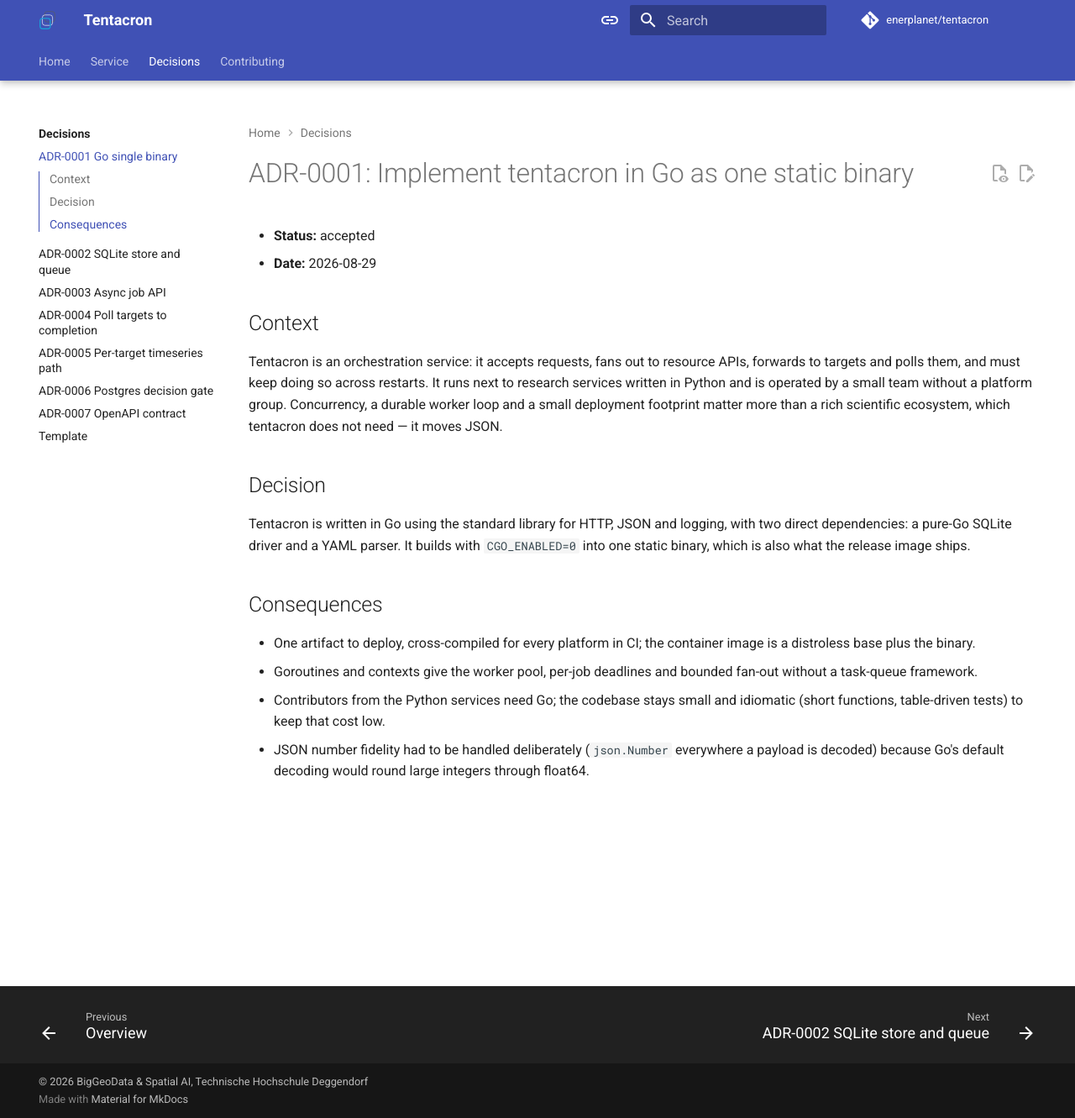
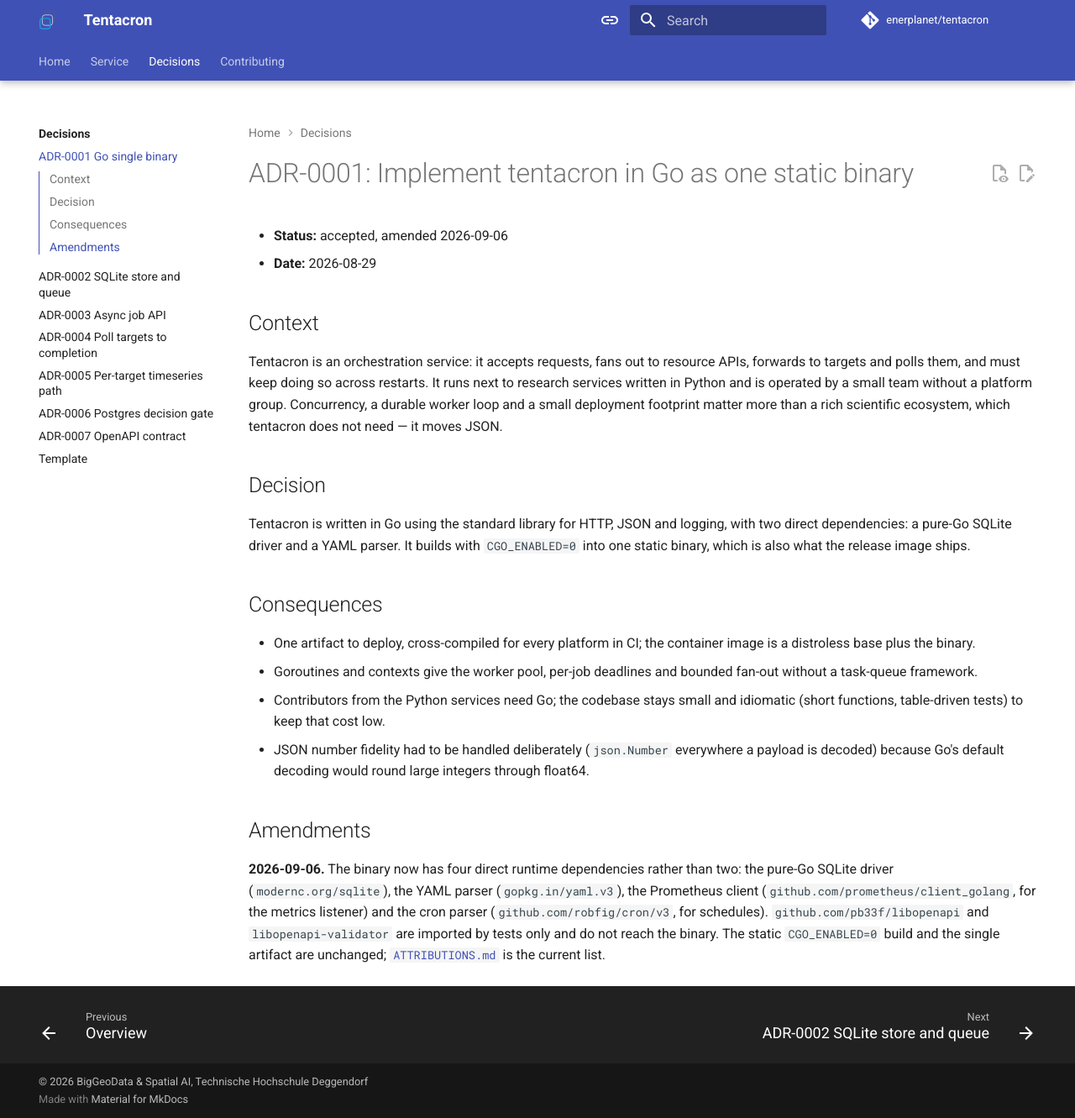
Before and after one commit to enerplanet/TentaCron, an MkDocs documentation site: the page built from docs/decisions/0001-go-single-binary.md, in a window 1280 px wide and 1331 px high. Shown: the whole window at 84% size. Built offline with MkDocs 1.6.1 and Material for MkDocs 9.7.7, drawn with Linux system fonts in a browser that asks for light colours; comment, search, counter and statistics services are not loaded.

Commit message:
docs(decisions): amend ADR-0001 with the current direct dependencies
ADR-0001 stated that the binary has two direct dependencies, the SQLite
driver and the YAML parser; the metrics listener and the schedules added
the Prometheus client and a cron parser, and the golden-corpus validation
added two test-only modules. The record keeps its original text and gains
a dated Amendments section that states the four runtime modules, marks the
two test-only ones as never reaching the binary, and confirms the static
single-artifact build is unchanged. The decisions index now spells out
that rule: a record is never rewritten, an aged fact is amended with a
dated note, a changed decision gets a new number.

```diff
--- a/docs/decisions/0001-go-single-binary.md
+++ b/docs/decisions/0001-go-single-binary.md
@@ -1,6 +1,6 @@
 # ADR-0001: Implement tentacron in Go as one static binary
 
-- **Status:** accepted
+- **Status:** accepted, amended 2026-09-06
 - **Date:** 2026-08-29
 
 ## Context
@@ -30,3 +30,15 @@
 - JSON number fidelity had to be handled deliberately (`json.Number`
   everywhere a payload is decoded) because Go's default decoding would round
   large integers through float64.
+
+## Amendments
+
+**2026-09-06.** The binary now has four direct runtime dependencies rather
+than two: the pure-Go SQLite driver (`modernc.org/sqlite`), the YAML parser
+(`gopkg.in/yaml.v3`), the Prometheus client
+(`github.com/prometheus/client_golang`, for the metrics listener) and the
+cron parser (`github.com/robfig/cron/v3`, for schedules).
+`github.com/pb33f/libopenapi` and `libopenapi-validator` are imported by
+tests only and do not reach the binary. The static `CGO_ENABLED=0` build
+and the single artifact are unchanged; [`ATTRIBUTIONS.md`](https://github.com/enerplanet/tentacron/blob/main/ATTRIBUTIONS.md)
+is the current list.
```
Also changed, not shown: docs/decisions/README.md (+5 -3 lines).
